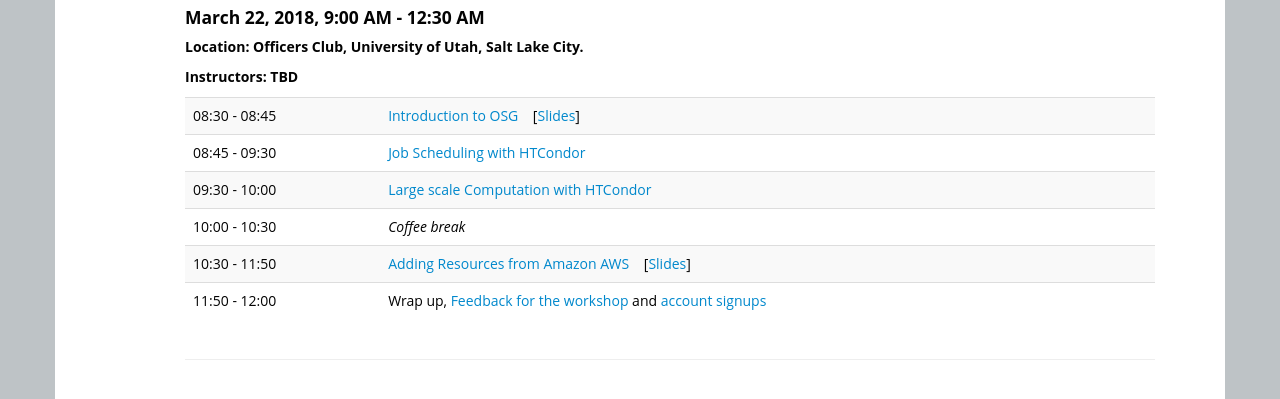
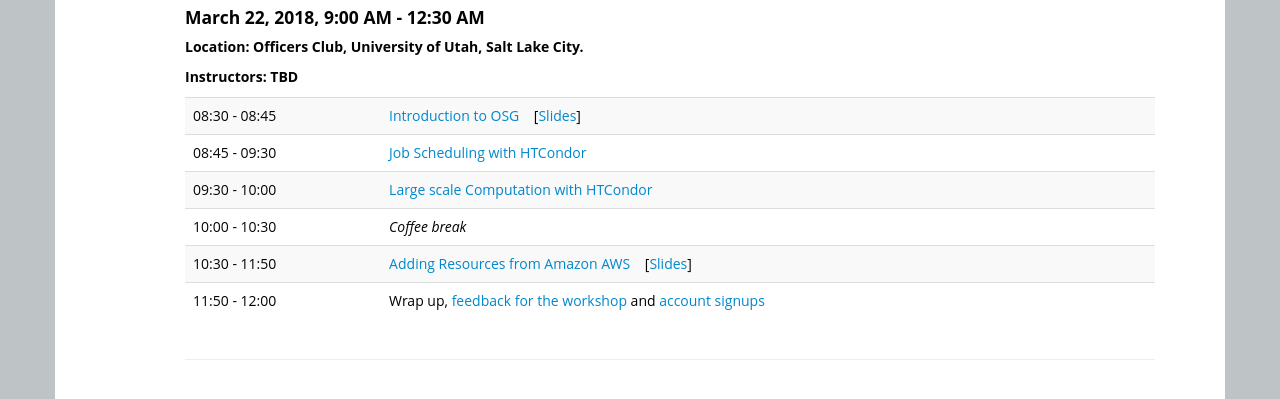
Before and after one commit to SWC-OSG-Workshop/OSG-UserTraining-AHM18, a Jekyll site: the page built from index.html, in a window 1280 px wide. Shown: the part 1270-1669 px from the top of the page. Built offline with Jekyll 4.4.1, drawn with Linux system fonts in a browser that asks for light colours.

```diff
--- a/index.html
+++ b/index.html
@@ -135,7 +135,7 @@
       <tr> <td>09:30 - 10:00 </td> <td><a href="novice/DHTC/04a-ScalingUp-python.html">Large scale Computation with HTCondor</a> </td> </tr>
       <tr> <td>10:00 - 10:30</td> <td><em>Coffee break</em></td> </tr>
       <tr> <td>10:30 - 11:50 </td> <td><a href="novice/DHTC/08-condor_annex.html">Adding Resources from Amazon AWS</a> &nbsp;&nbsp; [<a href="https://docs.google.com/presentation/d/1uZw35Z6UwoEQ5vWEmMNmIoGzVCEblxBcNrHDUg7DIhw/edit?usp=sharing">Slides</a>]</td></td></td></tr>
-      <tr> <td>11:50 - 12:00 </td> <td>Wrap up, <a href="https://goo.gl/forms/oQvGAE3eRfhQLUS52">Feedback for the workshop</a> and <a href="http://osgconnect.net/signup">account signups</a></td></td></td></tr>
+      <tr> <td>11:50 - 12:00 </td> <td>Wrap up, <a href="https://goo.gl/forms/oQvGAE3eRfhQLUS52">feedback for the workshop</a> and <a href="http://osgconnect.net/signup">account signups</a></td></td></td></tr>
     </table>
   </div>
 <hr/>
```
